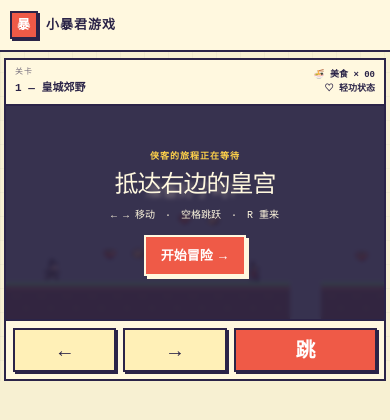
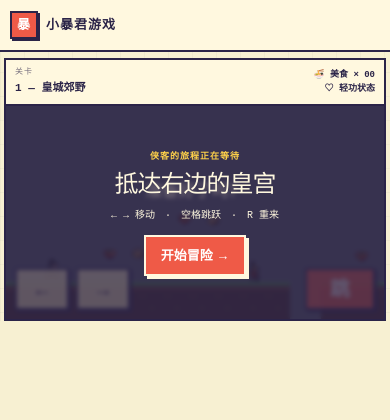
Before and after one commit to codextests2/pixel-quest-adventure, a Next.js app: page / in a window 390 px wide. Shown: the top 420 px of the page. Built offline with nearby package versions, Linux system fonts and the light colour scheme.

Commit message:
Improve mobile game controls

```diff
--- a/app/globals.css
+++ b/app/globals.css
@@ -18,7 +18,7 @@ button,label { -webkit-tap-highlight-color:transparent; }
 .hudStats { display:flex; gap:22px; font-weight:800; }
 .canvasWrap { position:relative; background:#45c1bb; overflow:hidden; }
 canvas { display:block; width:100%; height:auto; image-rendering:pixelated; }
-.gameOverlay { position:absolute; inset:0; display:flex; flex-direction:column; align-items:center; justify-content:center; text-align:center; background:rgba(43,36,72,.72); color:#fff8df; backdrop-filter:blur(2px); padding:20px; }
+.gameOverlay { position:absolute; z-index:5; inset:0; display:flex; flex-direction:column; align-items:center; justify-content:center; text-align:center; background:rgba(43,36,72,.72); color:#fff8df; backdrop-filter:blur(2px); padding:20px; }
 .gameOverlay h2 { margin:8px 0; font-size:clamp(30px,5vw,56px); letter-spacing:-2px; }
 .gameOverlay p { margin:4px 0 24px; font-family:monospace; }
 .overlayMini { color:var(--yellow); font:bold 12px monospace; letter-spacing:2px; text-transform:uppercase; }
@@ -39,20 +39,23 @@ footer { display:flex; justify-content:space-between; padding:24px max(24px,calc
   .hudLabel { font-size:8px; }
   .hud strong { font-size:11px; }
   .hudStats { gap:3px; flex-direction:column; font-size:9px; line-height:1.15; text-align:right; }
-  .canvasWrap canvas { width:100%; max-height:48svh; object-fit:contain; }
+  .canvasWrap canvas { width:100%; height:auto; max-height:none; object-fit:cover; object-position:center bottom; }
   .gameOverlay { padding:10px; }
   .gameOverlay h2 { margin:4px 0; font-size:24px; letter-spacing:-1px; }
   .gameOverlay p { margin:2px 0 12px; font-size:10px; }
   .overlayMini { font-size:9px; letter-spacing:1px; }
   .gameOverlay button { padding:9px 15px; border-width:2px; box-shadow:3px 3px 0 #fff8df; font-size:13px; }
-  .mobileControls { display:flex; padding:7px; gap:7px; border-top-width:2px; }
-  .mobileControls button { min-height:44px; border-width:2px; box-shadow:2px 2px 0 var(--ink); font-size:20px; }
+  .mobileControls { position:absolute; z-index:4; left:9px; right:9px; bottom:9px; display:flex; padding:0; gap:7px; border:0; background:transparent; pointer-events:none; }
+  .mobileControls button { flex:0 0 54px; min-height:42px; border-width:2px; box-shadow:2px 2px 0 var(--ink); font-size:20px; opacity:.86; pointer-events:auto; }
+  .mobileControls button:nth-child(2) { margin-right:auto; }
+  .mobileControls .jumpButton { flex:0 0 70px; }
   footer { display:none; }
 }
 @media(max-width:720px) and (orientation:landscape) {
   .topbar { display:none; }
-  .gameShell { margin-top:2px; }
+  .gameShell { width:100%; margin:0; border-left:0; border-right:0; }
   .hud { height:38px; min-height:38px; }
-  .canvasWrap canvas { max-height:66svh; }
-  .mobileControls button { min-height:36px; }
+  .canvasWrap canvas { width:100%; height:calc(100svh - 42px); max-height:none; object-fit:cover; object-position:center bottom; }
+  .mobileControls { bottom:8px; }
+  .mobileControls button { min-height:38px; }
 }
--- a/app/page.tsx
+++ b/app/page.tsx
@@ -225,11 +225,11 @@ export default function Home() {
               <button onClick={() => restartRef.current()}>{status === "ready" ? "开始冒险 →" : "再玩一次 ↻"}</button>
             </div>
           )}
-        </div>
-        <div className="mobileControls">
-          <button aria-label="向左" onPointerDown={press("left", true)} onPointerUp={press("left", false)} onPointerLeave={press("left", false)}>←</button>
-          <button aria-label="向右" onPointerDown={press("right", true)} onPointerUp={press("right", false)} onPointerLeave={press("right", false)}>→</button>
-          <button className="jumpButton" aria-label="跳跃" onPointerDown={press("jump", true)} onPointerUp={press("jump", false)} onPointerLeave={press("jump", false)}>跳</button>
+          <div className="mobileControls">
+            <button aria-label="向左" onPointerDown={press("left", true)} onPointerUp={press("left", false)} onPointerLeave={press("left", false)}>←</button>
+            <button aria-label="向右" onPointerDown={press("right", true)} onPointerUp={press("right", false)} onPointerLeave={press("right", false)}>→</button>
+            <button className="jumpButton" aria-label="跳跃" onPointerDown={press("jump", true)} onPointerUp={press("jump", false)} onPointerLeave={press("jump", false)}>跳</button>
+          </div>
         </div>
       </section>
 
```
